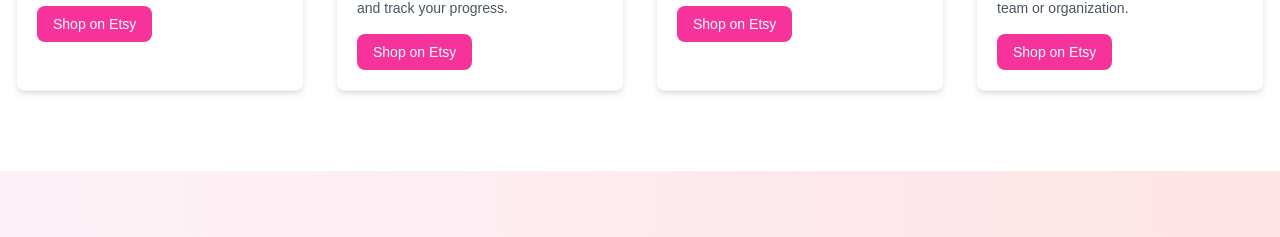
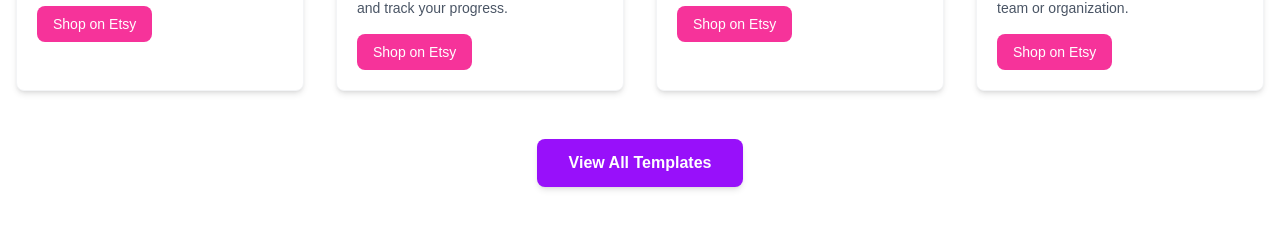
Before and after one commit to 5starmula/VisionaryConsults, a Next.js app: page / in a window 1280 px wide. Shown: the part 6108-6345 px from the top of the page. Built offline with nearby package versions, Linux system fonts and the light colour scheme.

Commit message:
Add 'View All Templates' button below template cards

```diff
--- a/src/components/Templates.tsx
+++ b/src/components/Templates.tsx
@@ -56,6 +56,18 @@ export default function Templates() {
             </div>
           ))}
         </div>
+
+        {/* View All Templates button */}
+        <div className="mt-12 text-center">
+          <a
+            href="https://etsy.com/shop/visionaryconsults"
+            target="_blank"
+            rel="noopener noreferrer"
+            className="inline-block bg-purple-600 hover:bg-purple-700 text-white font-bold py-3 px-8 rounded-lg shadow-md transition duration-300"
+          >
+            View All Templates
+          </a>
+        </div>
       </div>
     </section>
   );
```
